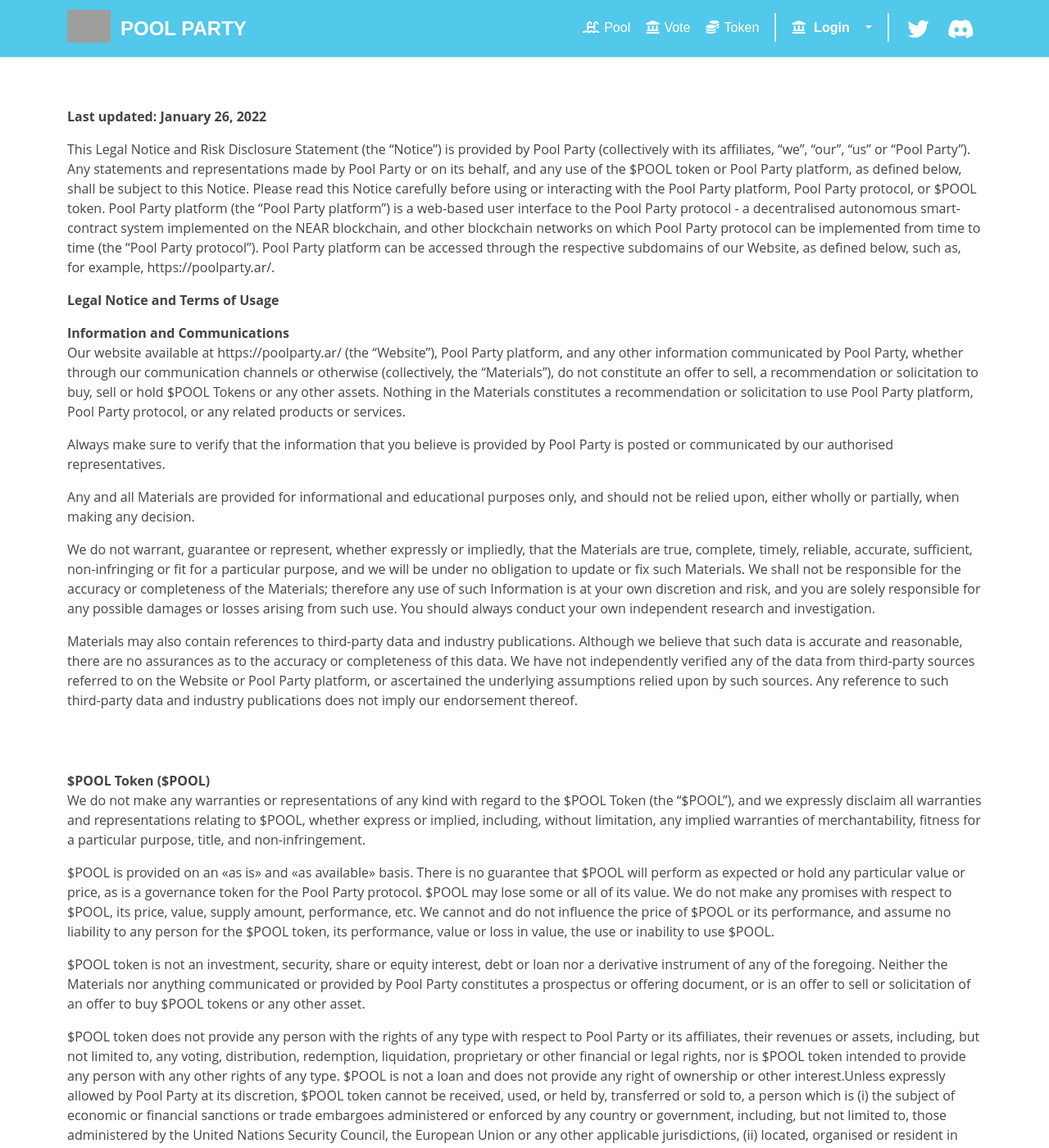
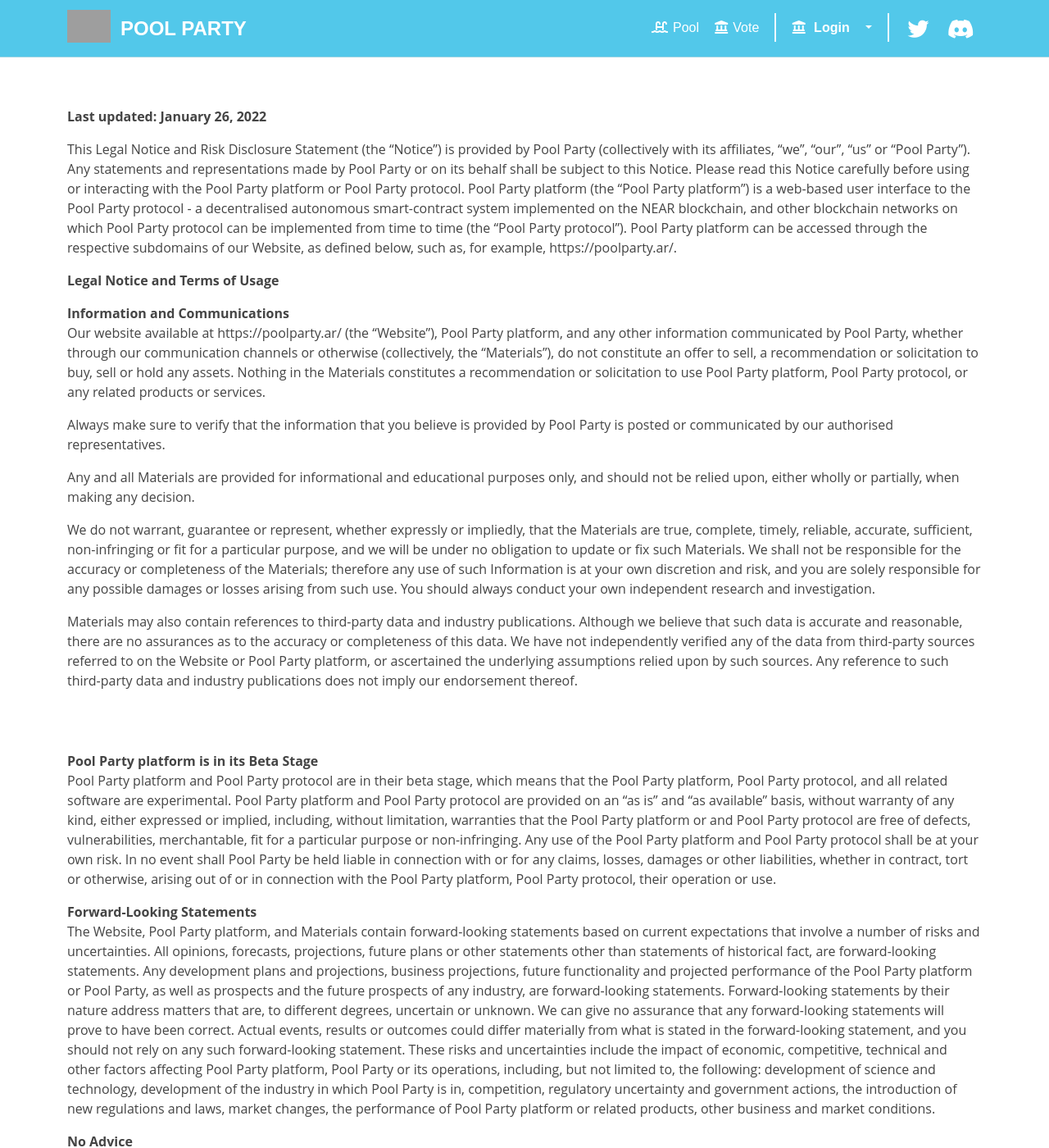
Before and after one commit to flmel/pp-website, a Jekyll site: the page built from tos.html, in a window 1280 px wide and 1400 px high. Shown: the whole window at 82% size. Built offline with Jekyll 4.4.1, drawn with Linux system fonts in a browser that asks for light colours; nearby versions of some CDN libraries; a script that is not in the unit is left out; some of the changed text lies outside the part shown; grey boxes are pictures that could not be loaded.

```diff
--- a/_data/navigation.yml
+++ b/_data/navigation.yml
@@ -4,6 +4,3 @@
 - name: Vote
   icon: fa-landmark
   link: https://dao.poolparty.ar
-- name: Token
-  icon: fa-coins
-  link: /token.html
--- a/_includes/legal.md
+++ b/_includes/legal.md
@@ -1,11 +1,11 @@
 **Last updated: January 26, 2022**
 
-This Legal Notice and Risk Disclosure Statement (the “Notice”) is provided by Pool Party (collectively with its affiliates, “we”, “our”, “us” or “Pool Party”). Any statements and representations made by Pool Party or on its behalf, and any use of the $POOL token or Pool Party platform, as defined below, shall be subject to this Notice. Please read this Notice carefully before using or interacting with the Pool Party platform, Pool Party protocol, or $POOL token. Pool Party platform (the “Pool Party platform”) is a web-based user interface to the Pool Party protocol - a decentralised autonomous smart-contract system implemented on the NEAR blockchain, and other blockchain networks on which Pool Party protocol can be implemented from time to time (the “Pool Party protocol”). Pool Party platform can be accessed through the respective subdomains of our Website, as defined below, such as, for example, https://poolparty.ar/.
+This Legal Notice and Risk Disclosure Statement (the “Notice”) is provided by Pool Party (collectively with its affiliates, “we”, “our”, “us” or “Pool Party”). Any statements and representations made by Pool Party or on its behalf shall be subject to this Notice. Please read this Notice carefully before using or interacting with the Pool Party platform or Pool Party protocol. Pool Party platform (the “Pool Party platform”) is a web-based user interface to the Pool Party protocol - a decentralised autonomous smart-contract system implemented on the NEAR blockchain, and other blockchain networks on which Pool Party protocol can be implemented from time to time (the “Pool Party protocol”). Pool Party platform can be accessed through the respective subdomains of our Website, as defined below, such as, for example, https://poolparty.ar/.
 
 **Legal Notice and Terms of Usage**
 
 **Information and Communications** <br>
-Our website available at https://poolparty.ar/ (the “Website”), Pool Party platform, and any other information communicated by Pool Party, whether through our communication channels or otherwise (collectively, the “Materials”), do not constitute an offer to sell, a recommendation or solicitation to buy, sell or hold $POOL Tokens or any other assets. Nothing in the Materials constitutes a recommendation or solicitation to use Pool Party platform, Pool Party protocol, or any related products or services.
+Our website available at https://poolparty.ar/ (the “Website”), Pool Party platform, and any other information communicated by Pool Party, whether through our communication channels or otherwise (collectively, the “Materials”), do not constitute an offer to sell, a recommendation or solicitation to buy, sell or hold any assets. Nothing in the Materials constitutes a recommendation or solicitation to use Pool Party platform, Pool Party protocol, or any related products or services.
 
 Always make sure to verify that the information that you believe is provided by Pool Party is posted or communicated by our authorised representatives.
 
@@ -19,15 +19,6 @@
 
 
 </pre>
-
-**$POOL Token ($POOL)** <br>
-We do not make any warranties or representations of any kind with regard to the $POOL Token (the "$POOL"), and we expressly disclaim all warranties and representations relating to $POOL, whether express or implied, including, without limitation, any implied warranties of merchantability, fitness for a particular purpose, title, and non-infringement.
-
-$POOL is provided on an «as is» and «as available» basis. There is no guarantee that $POOL will perform as expected or hold any particular value or price, as is a governance token for the Pool Party protocol. $POOL may lose some or all of its value. We do not make any promises with respect to $POOL, its price, value, supply amount, performance, etc. We cannot and do not influence the price of $POOL or its performance, and assume no liability to any person for the $POOL token, its performance, value or loss in value, the use or inability to use $POOL.
-
-$POOL token is not an investment, security, share or equity interest, debt or loan nor a derivative instrument of any of the foregoing. Neither the Materials nor anything communicated or provided by Pool Party constitutes a prospectus or offering document, or is an offer to sell or solicitation of an offer to buy $POOL tokens or any other asset.
-
-$POOL token does not provide any person with the rights of any type with respect to Pool Party or its affiliates, their revenues or assets, including, but not limited to, any voting, distribution, redemption, liquidation, proprietary or other financial or legal rights, nor is $POOL token intended to provide any person with any other rights of any type. $POOL is not a loan and does not provide any right of ownership or other interest.Unless expressly allowed by Pool Party at its discretion, $POOL token cannot be received, used, or held by, transferred or sold to, a person which is (i) the subject of economic or financial sanctions or trade embargoes administered or enforced by any country or government, including, but not limited to, those administered by the United Nations Security Council, the European Union or any other applicable jurisdictions, (ii) located, organised or resident in any country or territory that is the subject of country-wide or territory-wide sanctions, (iii) listed in any sanctions-related list of sanctioned persons, including, but not limited to, those maintained by the United Nations Security Council or the European Union.
 
 **Pool Party platform is in its Beta Stage** <br>
 Pool Party platform and Pool Party protocol are in their beta stage, which means that the Pool Party platform, Pool Party protocol, and all related software are experimental. Pool Party platform and Pool Party protocol are provided on an “as is” and “as available” basis, without warranty of any kind, either expressed or implied, including, without limitation, warranties that the Pool Party platform or and Pool Party protocol are free of defects, vulnerabilities, merchantable, fit for a particular purpose or non-infringing. Any use of the Pool Party platform and Pool Party protocol shall be at your own risk. In no event shall Pool Party be held liable in connection with or for any claims, losses, damages or other liabilities, whether in contract, tort or otherwise, arising out of or in connection with the Pool Party platform, Pool Party protocol, their operation or use.
--- a/assets/js/blockchain/pool.js
+++ b/assets/js/blockchain/pool.js
@@ -80,7 +80,8 @@
   info.total_staked = floor(nearApi.utils.format.formatNearAmount(info.total_staked))
   info.reserve = floor(nearApi.utils.format.formatNearAmount(info.reserve))
   info.prize = floor(nearApi.utils.format.formatNearAmount(info.prize))
-  info.next_prize_tmstmp = (info.next_prize_tmstmp/1000000).toFixed(0)
+  info.next_raffle = (info.next_raffle/1000000).toFixed(0)
+  info.last_prize_update = (info.last_prize_update/1000000).toFixed(0)
   return info
 }
 
```
Also changed, not shown: assets/js/pool.js (+18 -15 lines), 1 other file.
